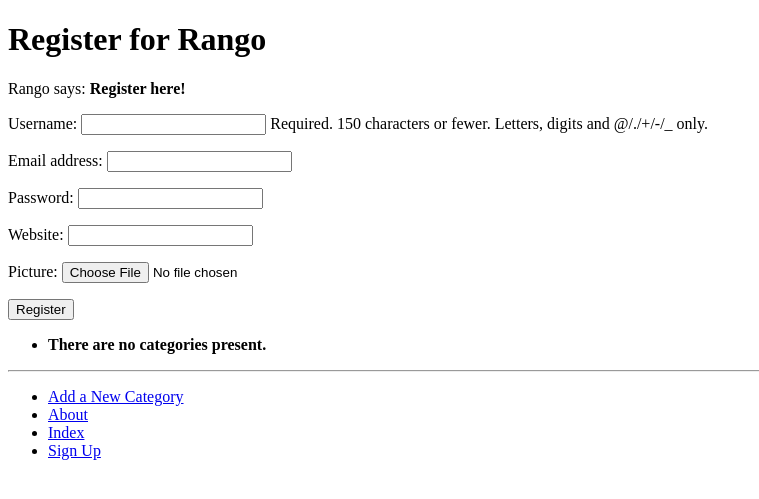
After one commit to PeterBohai/rango, a Django app: page /rango/register/ in a window 1280 px wide. The commit adds this page. Shown: the top 499 px of the page, without its empty margins (0-759 px from the left). Run offline with Django 3.2, Linux system fonts and the light colour scheme; data that the repository does not hold is empty.

Commit message:
Implement registration (from Part 9)

```diff
--- a/rango/admin.py
+++ b/rango/admin.py
@@ -1,5 +1,5 @@
 from django.contrib import admin
-from rango.models import Category, Page
+from rango.models import Category, Page, UserProfile
 
 
 class PageAdmin(admin.ModelAdmin):
@@ -12,3 +12,4 @@ class CategoryAdmin(admin.ModelAdmin):
 
 admin.site.register(Category, CategoryAdmin)
 admin.site.register(Page, PageAdmin)
+admin.site.register(UserProfile)
--- a/rango/forms.py
+++ b/rango/forms.py
@@ -1,7 +1,9 @@
 from django import forms
-from rango.models import Page, Category
+from django.contrib.auth.models import User
+from rango.models import Page, Category, UserProfile
 
 
+# Content Forms (add categories or web pages to the site)
 class CategoryForm(forms.ModelForm):
     name = forms.CharField(max_length=Category.NAME_MAX_LENGTH, help_text='Please enter the category name.')
 
@@ -33,3 +35,18 @@ class PageForm(forms.ModelForm):
             cleaned_data['url'] = url
 
         return cleaned_data
+
+
+# User Authentication Forms
+class UserForm(forms.ModelForm):
+    password = forms.CharField(widget=forms.PasswordInput())
+
+    class Meta:
+        model = User
+        fields = ('username', 'email', 'password')
+
+
+class UserProfileForm(forms.ModelForm):
+    class Meta:
+        model = UserProfile
+        fields = ('website', 'picture')
--- a/rango/models.py
+++ b/rango/models.py
@@ -1,5 +1,6 @@
 from django.db import models
 from django.template.defaultfilters import slugify
+from django.contrib.auth.models import User
 
 
 class Category(models.Model):
@@ -32,3 +33,13 @@ class Page(models.Model):
 
     def __str__(self):
         return self.title
+
+
+class UserProfile(models.Model):
+    user = models.OneToOneField(User, on_delete=models.CASCADE)
+
+    website = models.URLField(blank=True)
+    picture = models.ImageField(upload_to='profile_images', blank=True)
+
+    def __str__(self):
+        return self.user.username
--- a/rango/urls.py
+++ b/rango/urls.py
@@ -8,5 +8,6 @@ urlpatterns = [
     path('about/', views.about, name='about'),
     path('category/<slug:category_name_slug>/', views.show_category, name='show_category'),
     path('add_category/', views.add_category, name='add_category'),
-    path('category/<slug:category_name_slug>/add_page/', views.add_page, name='add_page')
+    path('category/<slug:category_name_slug>/add_page/', views.add_page, name='add_page'),
+    path('register/', views.register, name='register')
 ]
--- a/rango/views.py
+++ b/rango/views.py
@@ -1,6 +1,6 @@
 from django.shortcuts import render, redirect, reverse
 from rango.models import Category, Page
-from rango.forms import CategoryForm, PageForm
+from rango.forms import CategoryForm, PageForm, UserForm, UserProfileForm
 
 
 def index(request):
@@ -16,6 +16,45 @@ def index(request):
     }
 
     return render(request, 'rango/index.html', context=context_dict)
+
+
+def register(request):
+    # indicates whether the registration was successful or not
+    registered = False
+    print('hereeee')
+    if request.method == 'POST':
+        user_form = UserForm(request.POST)
+        profile_form = UserProfileForm(request.POST)
+        print('INSIDE POST')
+        if user_form.is_valid() and profile_form.is_valid():
+            user = user_form.save()
+
+            # Hash the password with the set_password method
+            user.set_password(user.password)
+            user.save()
+
+            # Delay saving the model until after manually setting other attributes
+            profile = profile_form.save(commit=False)
+            profile.user = user
+            if 'picture' in request.FILES:
+                profile.picture = request.FILES['picture']
+            profile.save()
+
+            # Indicate registration was a success
+            registered = True
+        else:
+            print(user_form.errors, profile_form.errors)
+    else:
+        user_form = UserForm()
+        profile_form = UserProfileForm()
+
+    context_dict = {
+        'user_form': user_form,
+        'profile_form': profile_form,
+        'registered': registered
+    }
+
+    return render(request, 'rango/register.html', context=context_dict)
 
 
 def show_category(request, category_name_slug):
--- a/templates/rango/base.html
+++ b/templates/rango/base.html
@@ -28,6 +28,7 @@
             <li><a href="{% url 'rango:add_category' %}">Add a New Category</a></li>
             <li><a href="{% url 'rango:about' %}">About</a></li>
             <li><a href="{% url 'rango:index' %}">Index</a></li>
+            <li><a href="{% url 'rango:register' %}">Sign Up</a></li>
         </ul>
     </div>
 
--- /dev/null
+++ b/templates/rango/register.html
@@ -0,0 +1,22 @@
+{%  extends 'rango/base.html' %}
+{% load static %}
+
+{% block title_block %}
+    Register
+{% endblock %}
+
+{% block body_block %}
+    <h1>Register for Rango</h1>
+    {% if registered %}
+        Rango says: <strong>thank you for registering!</strong>
+        <a href="{% url 'rango:index' %}">Return to the homepage</a><br />
+    {% else %}
+        Rango says: <strong>Register here!</strong><br />
+        <form id="user_form" method="post" action="{% url 'rango:register' %}" enctype="multipart/form-data">
+            {% csrf_token %}
+            {{ user_form.as_p }}
+            {{ profile_form.as_p }}
+            <input type="submit" name="submit" value="Register" />
+        </form>
+    {% endif %}
+{% endblock %}
```
Also changed, not shown: rango/migrations/0005_userprofile.py (added), 1 other file.
